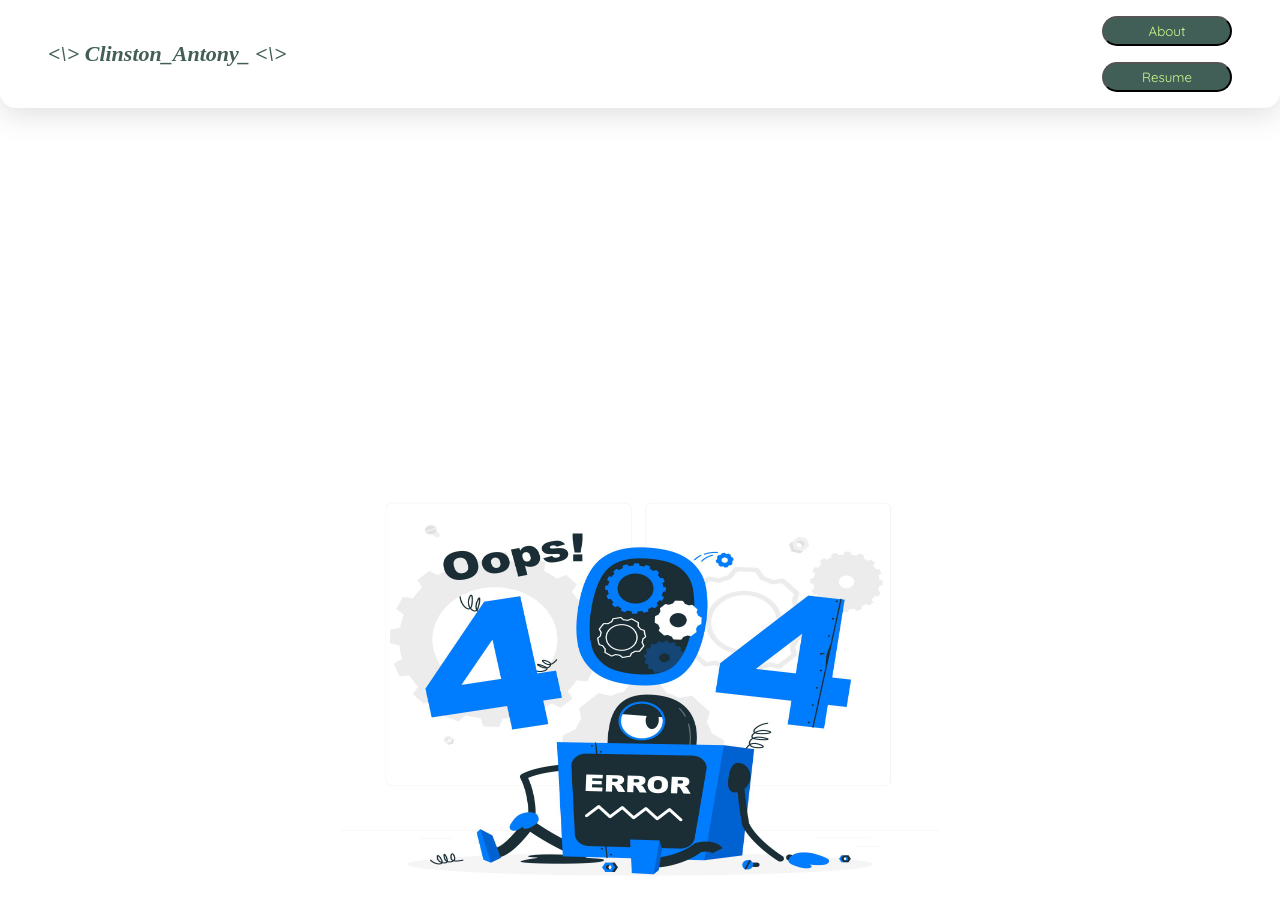
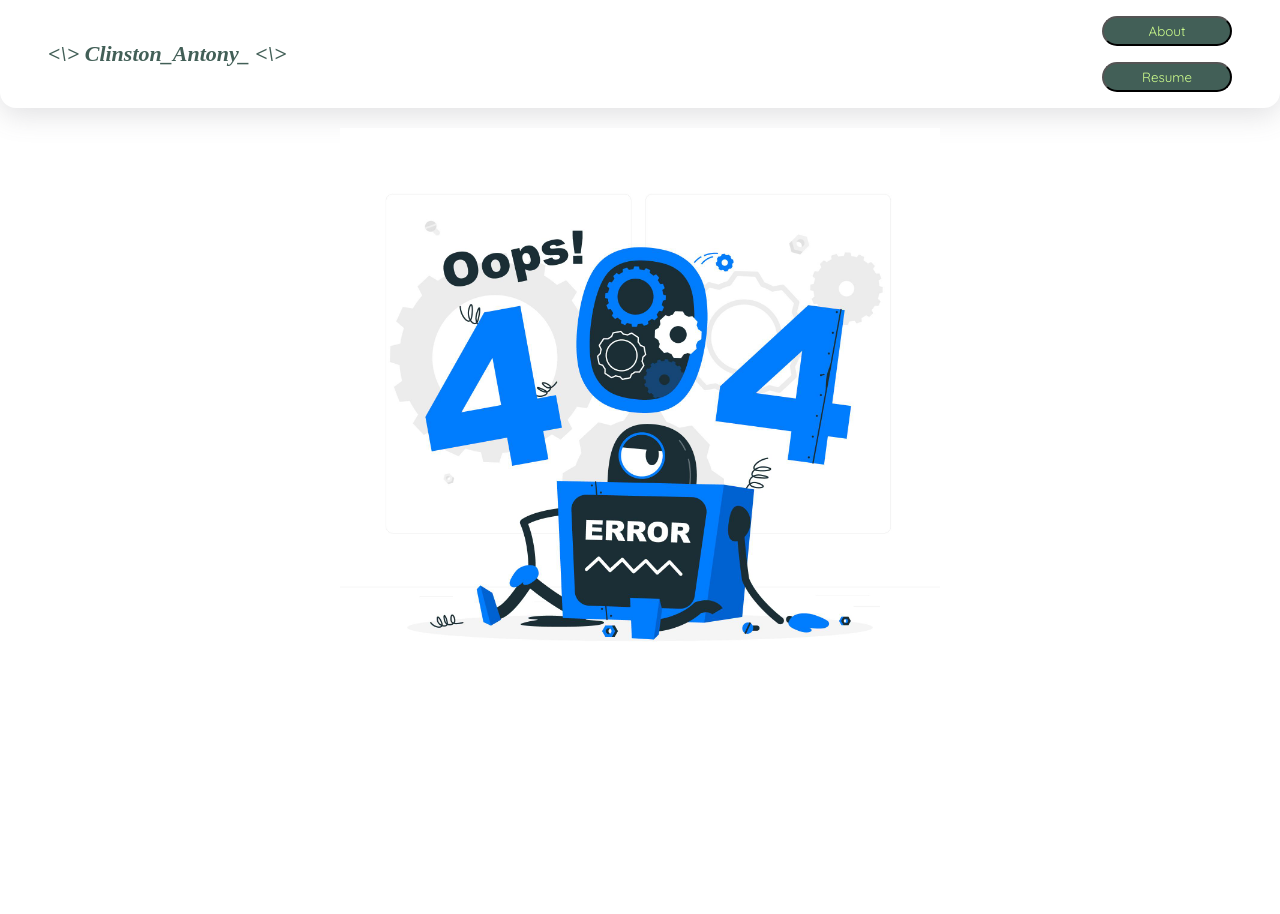
Before and after one commit to mrat0m/portfolio, a React (Create React App) app: page /error404 in a window 1280 px wide. Shown: the top 914 px of the page. After the commit the page ends 800 px from the top, so only its background shows below. Built offline with nearby package versions, Linux system fonts and the light colour scheme.

Commit message:
updated error page

```diff
--- a/src/error404.jsx
+++ b/src/error404.jsx
@@ -14,7 +14,6 @@ import './all.css';
 
 const DivOne = styled.div`
     width: 100%;
-    padding: 20rem;
     display: flex;
     align-items: center;
     justify-content: center;
@@ -22,6 +21,11 @@ const DivOne = styled.div`
     /* margin: 0 auto;  */
     /* background-color: orange;   */
 
+    img {
+        height: 600px;
+        width: 600px;
+        /* #007dfe */
+    }
 
     @media (max-width: 768px) {
         flex-direction: column;
```
